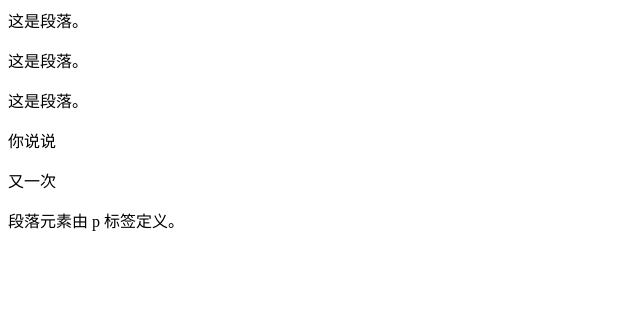
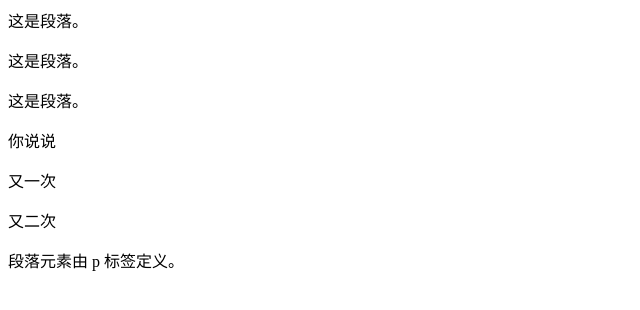
Before and after one commit to zhangzhongguo/hello-world, a plain HTML site: page index.html in a window 1280 px wide. Shown: the whole page, without its empty margins (0-640 px from the left). Drawn offline with Linux system fonts and the light colour scheme.

Commit message:
add one line

```diff
--- a/index.html
+++ b/index.html
@@ -5,6 +5,7 @@
     <p>这是段落。</p>
     <p>你说说</p>
     <p>又一次</p>
+    <p>又二次</p>
     <p>段落元素由 p 标签定义。</p>
   </body>
 </html>
```
Also changed, not shown: 1 other file.
